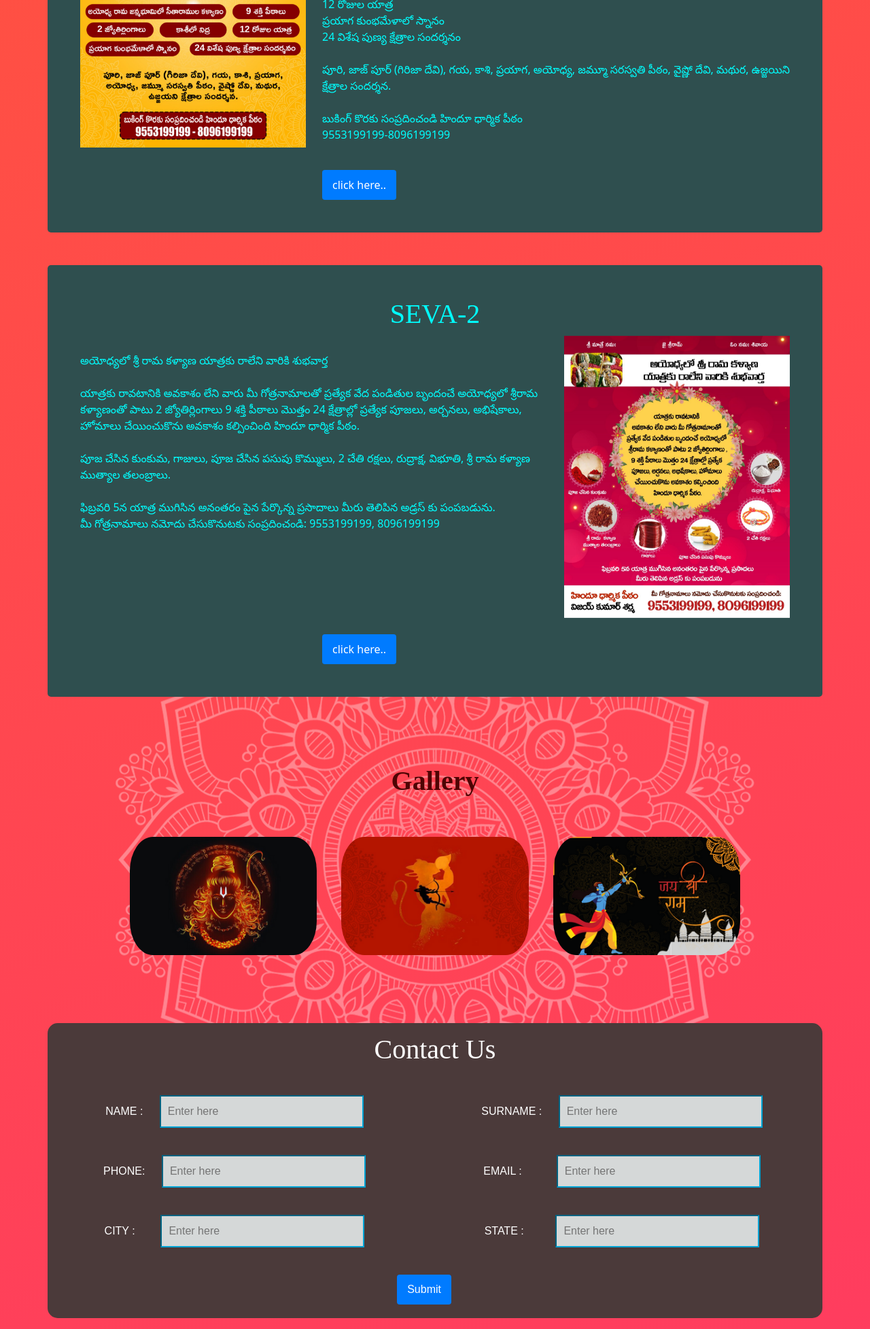
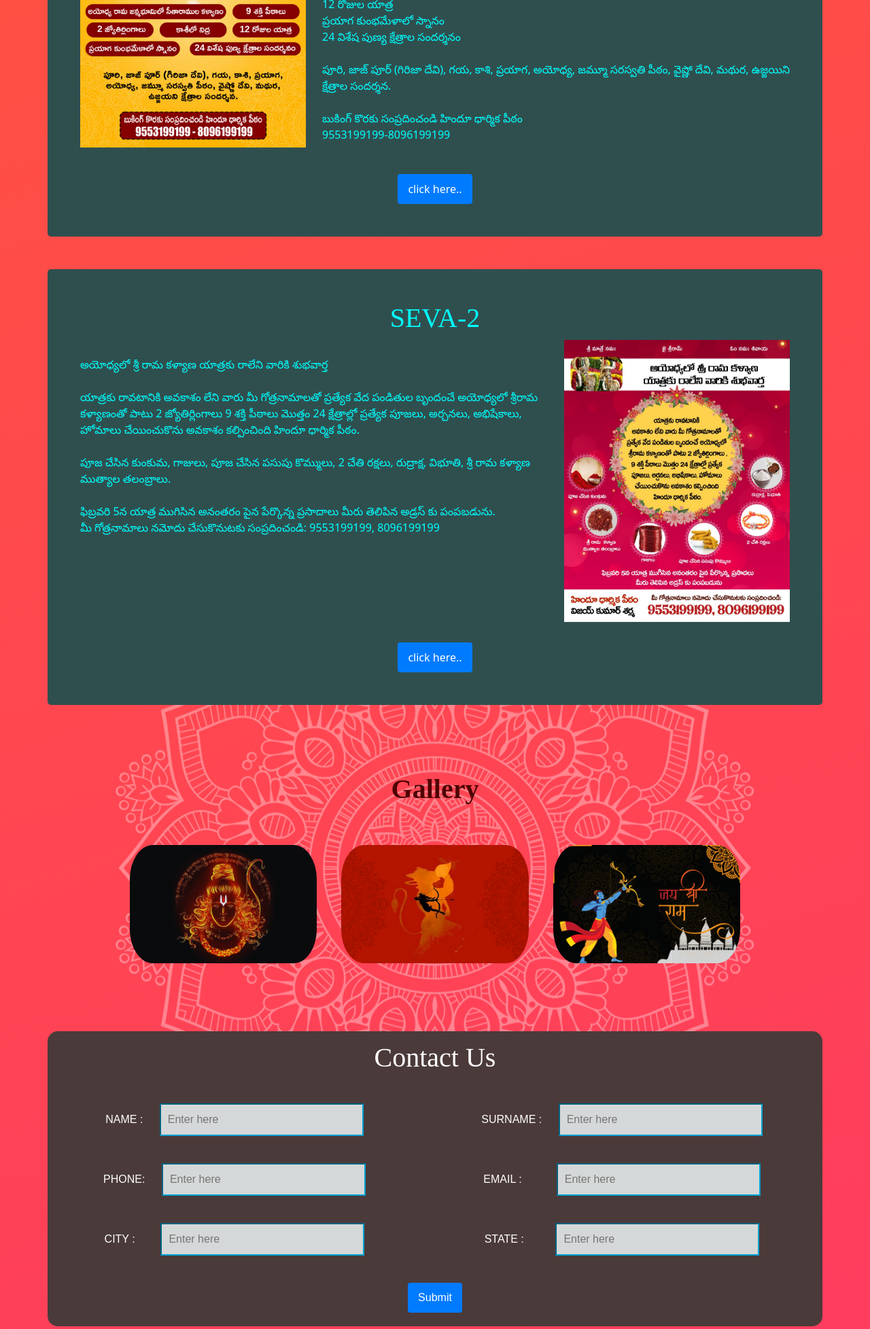
Before and after one commit to bhavi-creations/Hindu-Dharmika-v2.0, a PHP site: page / in a window 1280 px wide. Shown: the part 1386-3341 px from the top of the page at 68% size. Run offline with PHP 8.4, Linux system fonts and the light colour scheme; some libraries are stand-ins or nearby versions.

Commit message:
new changes updated for btn-positions

```diff
--- a/index.css
+++ b/index.css
@@ -19,7 +19,7 @@ button.navbar-toggler.collapsed{
 
 /* Custom style for the toggle button when it's active (clicked) */
 .navbar-toggler[aria-expanded="true"] .navbar-toggler-icon {
-  background-color:white; /* Replace 'your_active_color_here' with the desired active color */
+  background-color:orange; /* Replace 'your_active_color_here' with the desired active color */
   border-color: white;
 }
 
@@ -103,6 +103,12 @@ padding-bottom:10px ;
 .seva{
 text-align: center;
 }
+.btn_click{
+  text-align: center;
+  padding-top:30px;
+}
+
+
 
 
 .block2{
@@ -229,9 +235,9 @@ form {
   border-radius: 4px;
 }
 
-.click_form{
-  margin-left: 45%;
-  padding-top: 20px;
+.submit_click{
+  text-align: center;
+   padding-top: 20px;
   padding-bottom: 20px;
 }
 
--- a/index.html
+++ b/index.html
@@ -59,33 +59,19 @@
                     <li class="nav-item">
                         <a class="nav-link text-light ps-5 pe-5" href="#contact_form">Contact Us</a>
                     </li>
-
                 </ul>
             </div>
         </nav>
  </header>
 
-  <!-- Navbar -->
+
 
 
 
     <!-- coursal -->
 
       <div id="carouselExampleControls" class="carousel slide col-lg-12 col-md-12 col-sm-12" data-bs-ride="carousel">
-  <!-- small divices -->
-        <!-- <div class="d-sm-block d-md-none d-lg-none">
-            <div id="carouselExample" class="carousel slide" data-ride="carousel">
-                <div class="carousel-inner">
-                    <div class="carousel-item active">
-                        <img src="img/sm-cro-1.png" class="scroll_img img-fluid d-block" style="width:100%;" alt="image1">
-                    </div>
-                    <div class="carousel-item">
-                        <img src="img/sm-cro.png" class="scroll_img img-fluid d-block" style="width:100%;" alt="image2">
-                    </div>
-                 </div>
-            </div>
-        </div> -->
-        <!-- for medium and large divices -->
+
         <div class=" ">
             <div id="carouselExample" class="carousel slide" data-ride="carousel">
                 <div class="carousel-inner">
@@ -99,7 +85,6 @@
             </div>
         </div>
 
-
         <button class="carousel-control-prev" type="button" data-bs-target="#carouselExampleControls" data-bs-slide="prev">
           <span class="carousel-control-prev-icon" aria-hidden="true"></span>
           <span class="visually-hidden">Previous</span>
@@ -108,13 +93,15 @@
           <span class="carousel-control-next-icon" aria-hidden="true"></span>
           <span class="visually-hidden">Next</span>
         </button>
+
       </div>
+
 <!-- mandala  -->
     <div class="mandal_position">
       <img  class="mandal_pic img-fluid"src="https://devaseva.com/_next/static/images/mandalaWheel-8faa933c635074ef8f1a0b3076ef63e9.webp">
     </div>
+
 <!-- About -->
-
     <div class="container-lg container-sm container-md mt-5 " id="about_link">
         <div class=" hello">
             <div class="about_block col-lg-12 col-md-12 col-sm-12 p-5 text-center" >
@@ -134,7 +121,6 @@
 
 
             <div class="col-lg-4 col-md-2 col-md-12 " >
-
                 <div id="myCarousel" class="carousel slide" data-ride="carousel" data-interval="3000"  >
                     <div class="carousel-inner">
                       <div class="carousel-item active">
@@ -145,11 +131,9 @@
                       </div>
                     </div>
                 </div>
+            </div>
 
-
-            </div>
             <div class="col-lg-8 col-md-10 col-md-12 para">
-
                <P><br>అయోధ్యలో - శ్రీరామ కళ్యాణ యాత్ర <br>
                 <br>
                 ప్రయాగ అర్థ కుంభమేళ ప్రత్యేక భారత్ గౌరవ్ ఊల రైలు<br>
@@ -170,26 +154,18 @@
                 </P>
             </div>
 
-            <div class="click">
-
-                <br>
-                <div class="row">
-                    <div class="col-4"></div>
-                    <div class="col-4">
+            <div class="btn_click">
                 <a href="https://pages.razorpay.com/AYODHYASRIRAMKALYANATOUR" target="_blank">
                     <button type="button" class="btn btn-light"  >  click here.. </button>
-            </div>
-            <div class="col-4"></div>
-            </div>
                 </a>
             </div>
 
+        </div>
 
-
-        </div>
     </div>
     <!--seva-2 content -->
     <div class="container mt-5  second p-5">
+
         <div class="row">
             <h1 class="seva" id="about">SEVA-2</h1>
             <div class="col-lg-8 col-md-10 col-md-12 para">
@@ -203,8 +179,9 @@
                 ఫిబ్రవరి 5న యాత్ర ముగిసిన అనంతరం పైన పేర్కొన్న ప్రసాదాలు మీరు తెలిపిన అడ్రస్ కు పంపబడును. <br>
                 మీ గోత్రనామాలు నమోదు చేసుకొనుటకు సంప్రదించండి: 9553199199,  8096199199</P>
             </div>
+
+
             <div class="col-lg-4 col-md-2 col-md-12">
-
 
                 <div id="myCarousel" class="carousel slide" data-ride="carousel" data-interval="3000" ">
                     <div class="carousel-inner">
@@ -217,23 +194,19 @@
                     </div>
                 </div>
 
+            </div>
 
 
-            </div>
-            <div class="click">
-                <br>
-                <div class="row">
-                <div class="col-4"></div>
-                <div class="col-4">
-                    <a href="https://pages.razorpay.com/AYODHYASRIRAMKALYANAYATRAPOOJA" target="_blank">
-                        <button type="button" class="btn btn-light  " >  click here.. </button>
-                </div>
-                <div class="col-4"></div>
+            <div class="btn_click">
+                <a href="https://pages.razorpay.com/AYODHYASRIRAMKALYANATOUR" target="_blank">
+                    <button type="button" class="btn btn-light"  >  click here.. </button>
+                </a>
             </div>
 
-                </a>
         </div>
-        </div>
+
+
+
     </div>
 
     <!-- GALLERY -->
@@ -318,17 +291,12 @@
             </div>
 
 
+
+            <div class="submit_click ">
+                <a href="https://pages.razorpay.com/AYODHYASRIRAMKALYANATOUR" target="_blank">
+                    <button type="button" class="btn btn-light"  >  Submit  </button>
+                </a>
             </div>
-
-    <div class="click_form ">
-
-        <div class="col-4">
-
-              <button type="button" class="btn btn-light"  >  Submit   </button>
-
-        </div>
-
-
 
     </div>
 
@@ -387,8 +355,8 @@
             <div class="col-md">
                 <div class="ftco-footer-widget">
                     <ul class="list-unstyled">
-                        <li class="footer_menu"><a class="footer_menu" href="">Home</a></li>
-                        <li class="footer_menu"><a class="footer_menu" href="">About</a></li>
+                        <li class="footer_menu"><a class="footer_menu" href="#nav_bg">Home</a></li>
+                        <li class="footer_menu"><a class="footer_menu" href="#about_link">About</a></li>
                         <li class="footer_menu"><a class="footer_menu" href="https://pages.razorpay.com/AYODHYASRIRAMKALYANATOUR">Seva-1</a></li>
                         <li class="footer_menu"><a class="footer_menu" href="https://pages.razorpay.com/AYODHYASRIRAMKALYANAYATRAPOOJA">Seva-2</a></li>
                     </ul>
```
Lines whose indentation alone changed are shown as unchanged.
